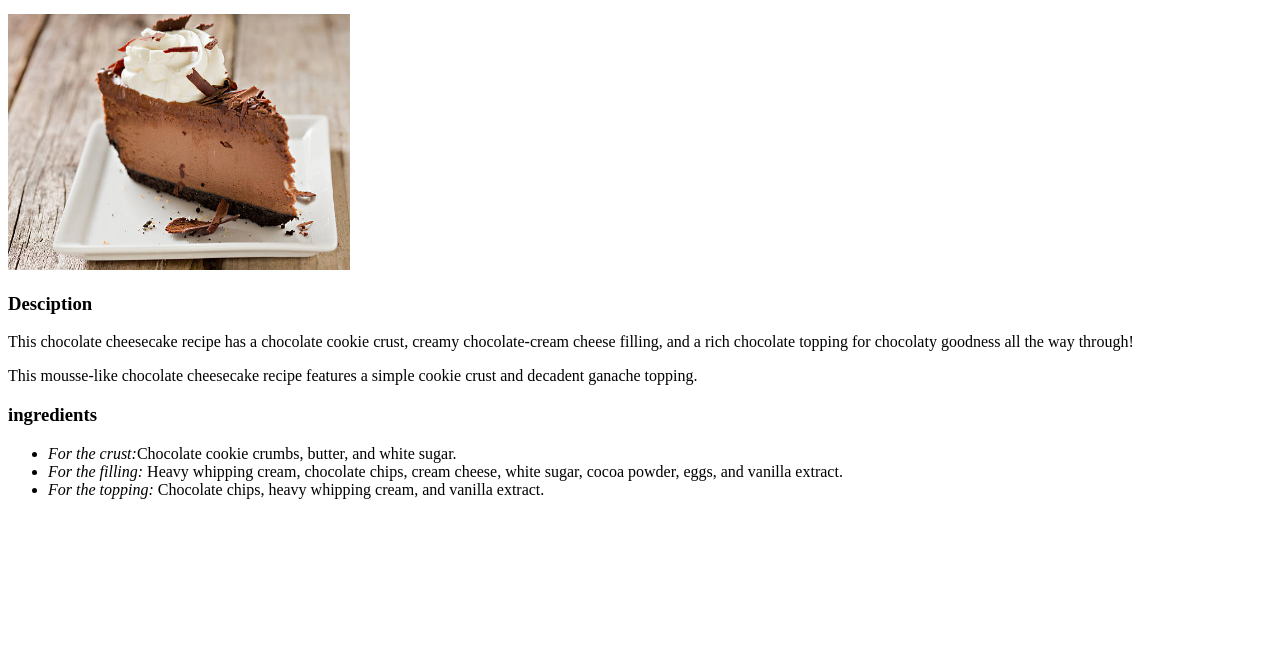
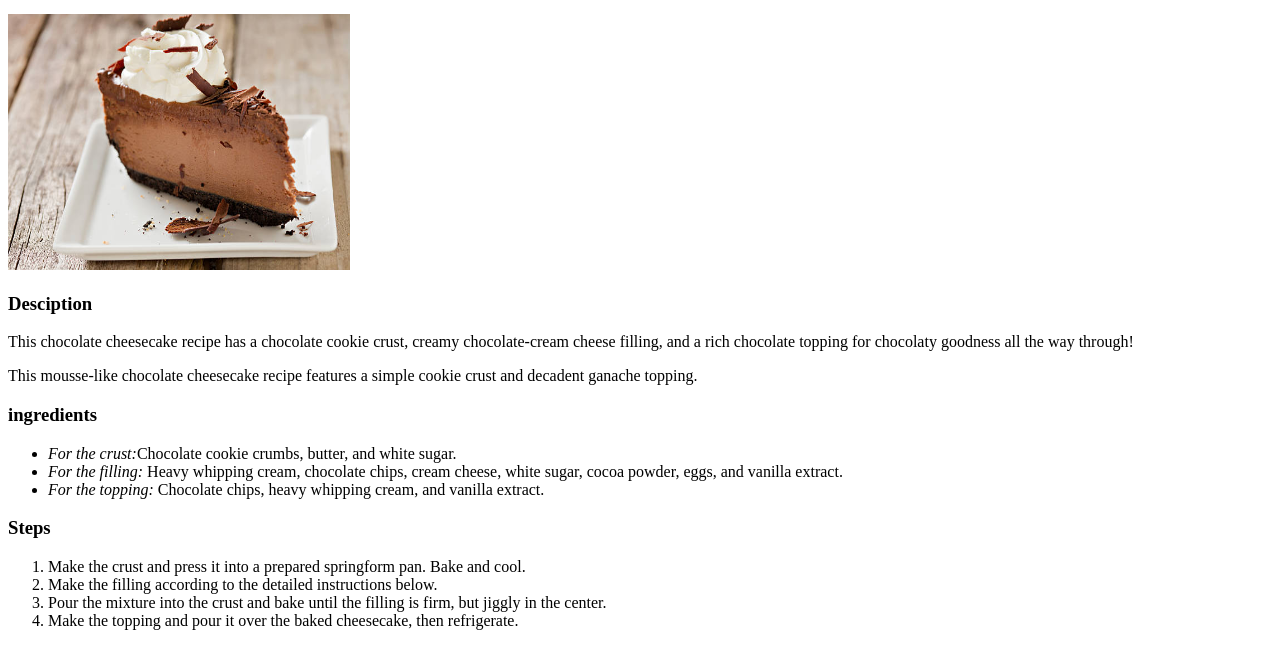
Before and after one commit to Marshie118/odin-recipes, a plain HTML site: page recipes/cheesecake.html in a window 1280 px wide. Shown: the part 100-768 px from the top of the page. Drawn offline with Linux system fonts and the light colour scheme.

Commit message:
modified cheesecake.html, steps list Added
Added a order list tp cheesecake.html call Steps.
List under ingredients list.

```diff
--- a/recipes/cheesecake.html
+++ b/recipes/cheesecake.html
@@ -26,6 +26,16 @@
                <li><em>For the topping:</em> Chocolate chips, heavy whipping cream, and vanilla extract.</li>
            </ul>
 
+        <h3>Steps</h3>
+            <ol>
+                <li>Make the crust and press it into a prepared springform pan. Bake and cool.</li>
+                <li>Make the filling according to the detailed instructions below.</li>
+                <li>Pour the mixture into the crust and bake until the filling is firm,
+                    but jiggly in the center.</li>
+                <li>Make the topping and pour it over the baked cheesecake, then refrigerate.</li>
+            </ol>
+
+
 
 
 
```
